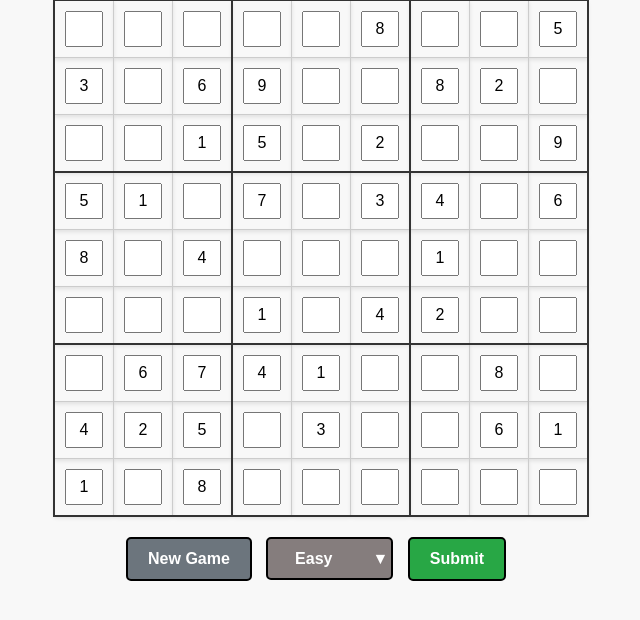
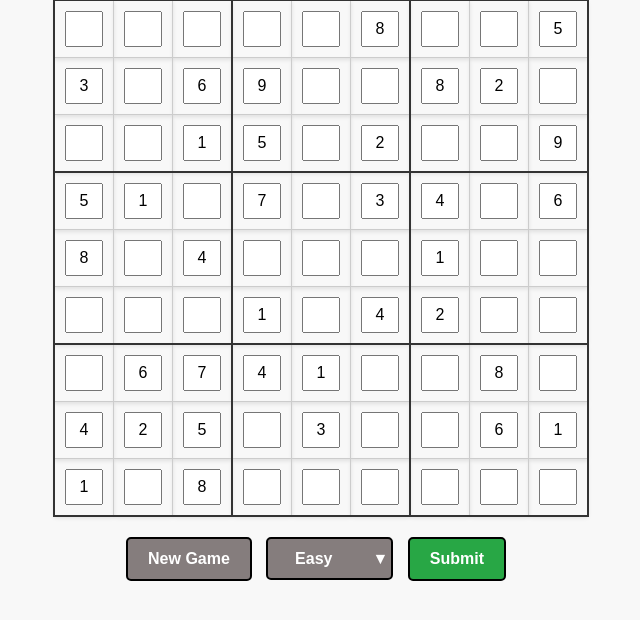
Before and after one commit to viktornester1/sudoku, a Flask app: page /game in a window 1280 px wide. Shown: the part 96-716 px from the top of the page, without its empty margins (319-959 px from the left). Run offline with Flask 3, Linux system fonts and the light colour scheme; a user stored in the database is signed in.

Commit message:
minor changes

```diff
--- a/static/css/styles.css
+++ b/static/css/styles.css
@@ -192,7 +192,7 @@ input[type="text"]:focus {
 }
 
 .container th {
-  background-color: #2c3e50;
+  background-color: #333;
   color: #fff;
 }
 
@@ -215,7 +215,7 @@ input[type="text"]:focus {
   border: 2px solid #000;
   transition: background-color 0.3s ease;
   cursor: pointer;
-  background-color: #6c757d;
+  background-color: #857d7d;
   color: #fff;
 }
 
```
